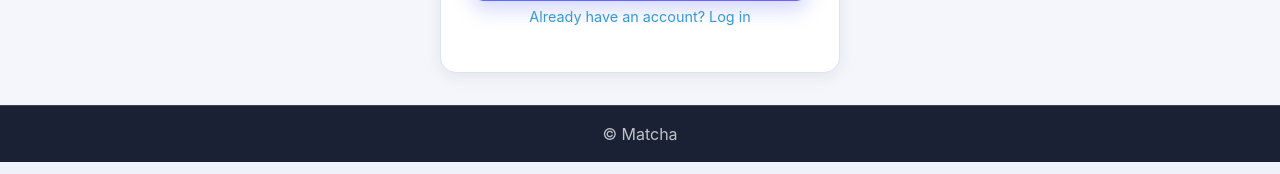
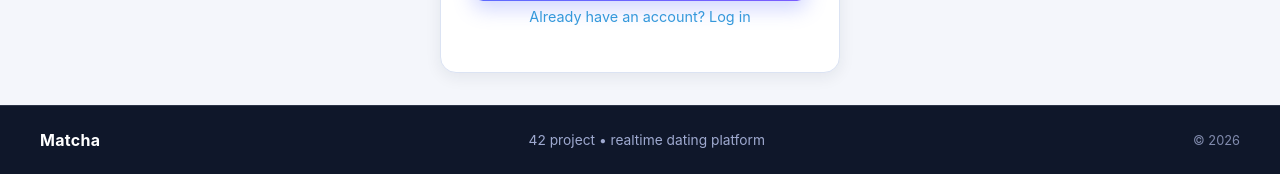
Before and after one commit to sergiishevchenko/matcha, a Flask app: page /auth/register in a window 1280 px wide. Shown: the part 805-979 px from the top of the page. Run offline with Flask 3, Linux system fonts and the light colour scheme; some libraries are stand-ins or nearby versions.

Commit message:
add footer styles and update layout in base template

```diff
--- a/app/static/css/style.css
+++ b/app/static/css/style.css
@@ -2806,3 +2806,51 @@ body {
         min-width: 0;
     }
 }
+
+.site-footer {
+    background: #0f172a;
+    border-top: 1px solid rgba(219, 227, 243, 0.14);
+    color: #c7d2fe;
+    padding: 1rem;
+}
+
+.footer-inner {
+    max-width: 1200px;
+    margin: 0 auto;
+}
+
+.footer-minimal {
+    display: flex;
+    align-items: center;
+    justify-content: space-between;
+    gap: 1rem;
+    min-height: 36px;
+}
+
+.footer-logo {
+    margin: 0;
+    font-size: 1rem;
+    font-weight: 700;
+    color: #ffffff;
+    letter-spacing: 0.02em;
+}
+
+.footer-note {
+    margin: 0;
+    font-size: 0.86rem;
+    color: rgba(199, 210, 254, 0.78);
+}
+
+.footer-copy {
+    margin: 0;
+    font-size: 0.8rem;
+    color: rgba(199, 210, 254, 0.62);
+}
+
+@media (max-width: 900px) {
+    .footer-minimal {
+        flex-direction: column;
+        align-items: center;
+        gap: 0.2rem;
+    }
+}
--- a/app/templates/base.html
+++ b/app/templates/base.html
@@ -46,7 +46,11 @@
     </main>
     <footer class="site-footer">
         <div class="footer-inner">
-            <p>&copy; Matcha</p>
+            <div class="footer-minimal">
+                <p class="footer-logo">Matcha</p>
+                <p class="footer-note">42 project • realtime dating platform</p>
+                <p class="footer-copy">&copy; 2026</p>
+            </div>
         </div>
     </footer>
     {% if current_user.is_authenticated %}
```
